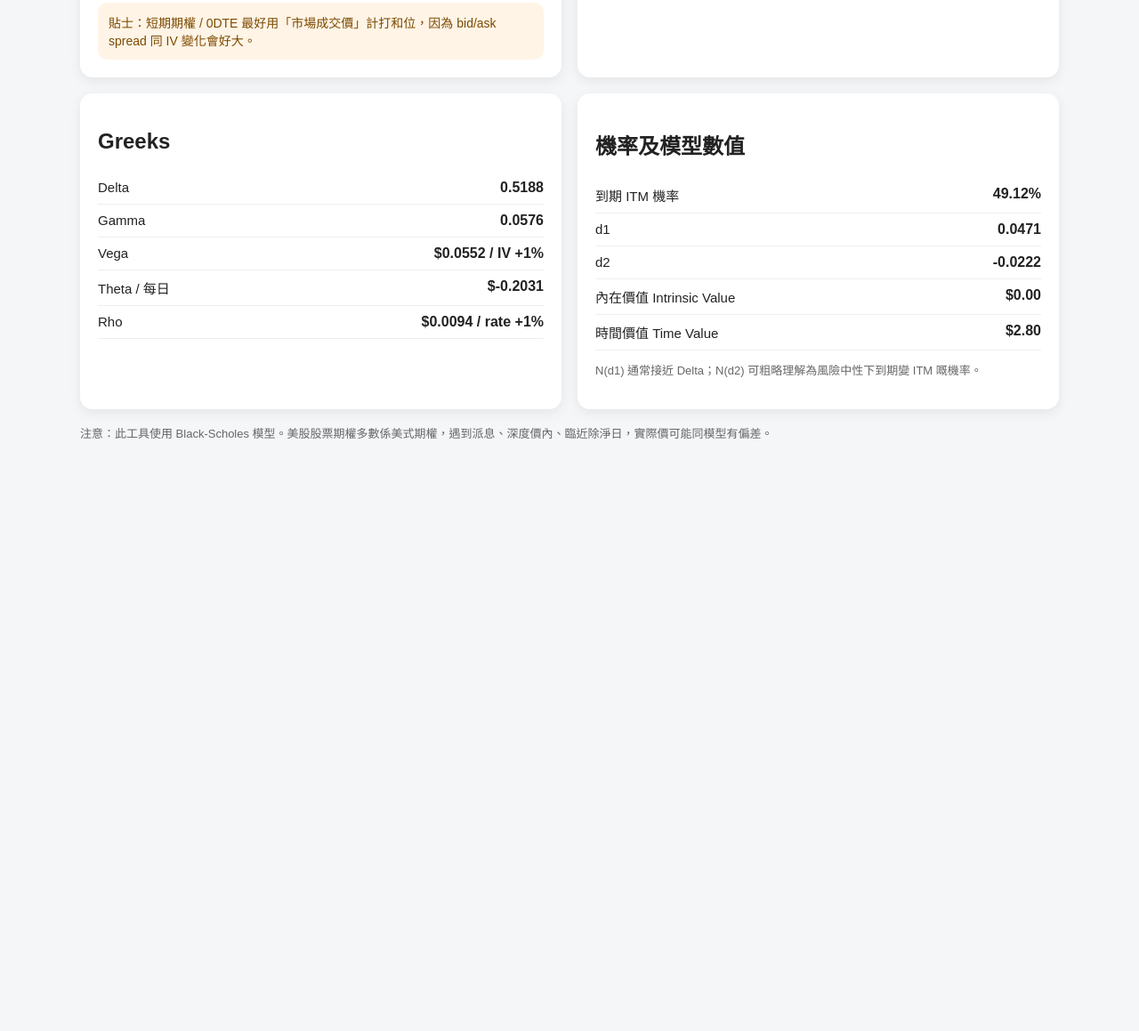
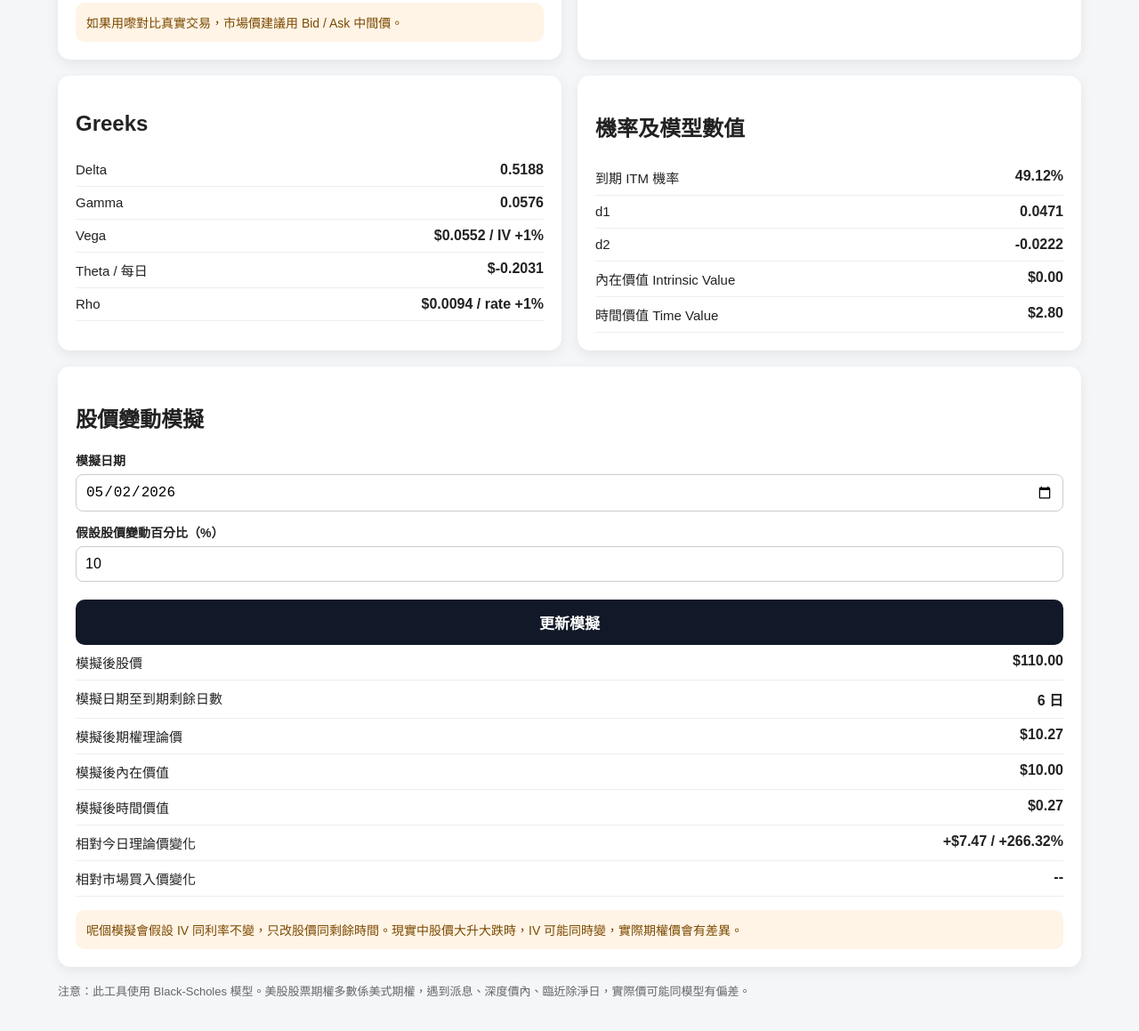
Before and after one commit to ycmycmkaka/Option-calculator, a plain HTML site: page index.html in a window 1280 px wide. Shown: the part 947-2106 px from the top of the page at 89% size. Before the commit the page ends 1481 px from the top, so only its background shows below. Drawn offline with Linux system fonts and the light colour scheme.

Commit message:
Update index.html

```diff
--- a/index.html
+++ b/index.html
@@ -12,7 +12,7 @@
       margin: 0;
       padding: 24px;
     }
-    .container { max-width: 1100px; margin: auto; }
+    .container { max-width: 1150px; margin: auto; }
     h1 { text-align: center; margin-bottom: 6px; }
     .subtitle { text-align: center; color: #666; margin-bottom: 24px; }
     .grid { display: grid; grid-template-columns: 1fr 1fr; gap: 18px; }
@@ -39,7 +39,6 @@
     .result-row strong { font-size: 16px; text-align: right; }
     .green { color: #087f5b; }
     .red { color: #c92a2a; }
-    .blue { color: #1c7ed6; }
     .muted { color: #666; font-size: 13px; line-height: 1.5; }
     .warning {
       background: #fff4e6; padding: 12px; border-radius: 10px;
@@ -54,7 +53,7 @@
 <body>
 <div class="container">
   <h1>期權估值及 IV 反推工具</h1>
-  <div class="subtitle">Black-Scholes Calculator｜理論價｜Greeks｜反推 IV｜打和價</div>
+  <div class="subtitle">Black-Scholes｜理論價｜Greeks｜反推 IV｜打和價｜股價變動模擬</div>
 
   <div class="grid">
     <div class="card">
@@ -81,16 +80,16 @@
       <label>無風險利率 r（%）</label>
       <input id="r" type="number" value="4.5" step="0.01">
 
-      <label>引伸波幅 IV（%）——用嚟計理論價</label>
+      <label>引伸波幅 IV（%）</label>
       <input id="sigma" type="number" value="50" step="0.01">
 
-      <label>市場期權價 Market Price（可選，用嚟反推 IV 及真實打和價）</label>
+      <label>市場期權價 Market Price（可選）</label>
       <input id="marketPrice" type="number" value="" step="0.01" placeholder="例如 12.35">
 
       <button onclick="calculate()">計算</button>
 
       <div class="warning">
-        貼士：短期期權 / 0DTE 最好用「市場成交價」計打和位，因為 bid/ask spread 同 IV 變化會好大。
+        如果用嚟對比真實交易，市場價建議用 Bid / Ask 中間價。
       </div>
     </div>
 
@@ -109,10 +108,6 @@
 
       <div class="result-row"><span>剩餘日數</span><strong id="daysDisplay">--</strong></div>
       <div class="result-row"><span>年化時間 T</span><strong id="tDisplay">--</strong></div>
-
-      <div class="warning">
-        Call 打和位 = Strike + 期權價；Put 打和位 = Strike - 期權價。
-      </div>
     </div>
   </div>
 
@@ -133,10 +128,30 @@
       <div class="result-row"><span>d2</span><strong id="d2Display">--</strong></div>
       <div class="result-row"><span>內在價值 Intrinsic Value</span><strong id="intrinsic">--</strong></div>
       <div class="result-row"><span>時間價值 Time Value</span><strong id="timeValue">--</strong></div>
+    </div>
+  </div>
 
-      <p class="muted">
-        N(d1) 通常接近 Delta；N(d2) 可粗略理解為風險中性下到期變 ITM 嘅機率。
-      </p>
+  <div class="card" style="margin-top:18px;">
+    <h2>股價變動模擬</h2>
+
+    <label>模擬日期</label>
+    <input id="scenarioDate" type="date">
+
+    <label>假設股價變動百分比（%）</label>
+    <input id="scenarioMovePct" type="number" value="10" step="0.1" placeholder="例如 3、5.5、-10">
+
+    <button onclick="calculate()">更新模擬</button>
+
+    <div class="result-row"><span>模擬後股價</span><strong id="scenarioStockPrice">--</strong></div>
+    <div class="result-row"><span>模擬日期至到期剩餘日數</span><strong id="scenarioDays">--</strong></div>
+    <div class="result-row"><span>模擬後期權理論價</span><strong id="scenarioOptionPrice">--</strong></div>
+    <div class="result-row"><span>模擬後內在價值</span><strong id="scenarioIntrinsic">--</strong></div>
+    <div class="result-row"><span>模擬後時間價值</span><strong id="scenarioTimeValue">--</strong></div>
+    <div class="result-row"><span>相對今日理論價變化</span><strong id="scenarioChangeTheo">--</strong></div>
+    <div class="result-row"><span>相對市場買入價變化</span><strong id="scenarioChangeMarket">--</strong></div>
+
+    <div class="warning">
+      呢個模擬會假設 IV 同利率不變，只改股價同剩餘時間。現實中股價大升大跌時，IV 可能同時變，實際期權價會有差異。
     </div>
   </div>
 
@@ -153,7 +168,12 @@ function setDefaultDates() {
 
   const nextWeek = new Date(today);
   nextWeek.setDate(today.getDate() + 7);
-  document.getElementById("expiryDate").value = nextWeek.toISOString().split("T")[0];
+  const nextWeekStr = nextWeek.toISOString().split("T")[0];
+  document.getElementById("expiryDate").value = nextWeekStr;
+
+  const tomorrow = new Date(today);
+  tomorrow.setDate(today.getDate() + 1);
+  document.getElementById("scenarioDate").value = tomorrow.toISOString().split("T")[0];
 }
 
 function erf(x) {
@@ -183,6 +203,10 @@ function calculateDays(startDate, endDate) {
 }
 
 function bsPrice(type, S, K, T, r, sigma) {
+  if (T <= 0) {
+    return type === "call" ? Math.max(S - K, 0) : Math.max(K - S, 0);
+  }
+
   const d1 = (Math.log(S / K) + (r + 0.5 * sigma * sigma) * T) / (sigma * Math.sqrt(T));
   const d2 = d1 - sigma * Math.sqrt(T);
 
@@ -201,12 +225,14 @@ function impliedVolatility(type, marketPrice, S, K, T, r) {
   for (let i = 0; i < 100; i++) {
     mid = (low + high) / 2;
     const price = bsPrice(type, S, K, T, r, mid);
-
     if (price > marketPrice) high = mid;
     else low = mid;
   }
+  return mid;
+}
 
-  return mid;
+function intrinsicValue(type, S, K) {
+  return type === "call" ? Math.max(S - K, 0) : Math.max(K - S, 0);
 }
 
 function calculate() {
@@ -234,8 +260,7 @@ function calculate() {
 
   const price = bsPrice(type, S, K, T, r, sigma);
 
-  let delta, theta, rho, itmProb, intrinsic;
-
+  let delta, theta, rho, itmProb;
   const gamma = normalPDF(d1) / (S * sigma * Math.sqrt(T));
   const vega = S * normalPDF(d1) * Math.sqrt(T) / 100;
 
@@ -247,7 +272,6 @@ function calculate() {
     ) / 365;
     rho = K * T * Math.exp(-r * T) * normalCDF(d2) / 100;
     itmProb = normalCDF(d2);
-    intrinsic = Math.max(S - K, 0);
   } else {
     delta = normalCDF(d1) - 1;
     theta = (
@@ -256,9 +280,9 @@ function calculate() {
     ) / 365;
     rho = -K * T * Math.exp(-r * T) * normalCDF(-d2) / 100;
     itmProb = normalCDF(-d2);
-    intrinsic = Math.max(K - S, 0);
   }
 
+  const intrinsic = intrinsicValue(type, S, K);
   const timeValue = price - intrinsic;
 
   let breakevenTheo, breakevenTheoPct;
@@ -329,6 +353,49 @@ function calculate() {
     document.getElementById("breakevenMarket").innerHTML = "--";
     document.getElementById("breakevenMarketPct").innerHTML = "--";
   }
+
+  calculateScenario(type, S, K, r, sigma, price, marketPrice, expiryDate);
+}
+
+function calculateScenario(type, S, K, r, sigma, currentTheoPrice, marketPrice, expiryDate) {
+  const scenarioDate = document.getElementById("scenarioDate").value;
+  const movePct = parseFloat(document.getElementById("scenarioMovePct").value);
+
+  if (!scenarioDate || isNaN(movePct)) {
+    return;
+  }
+
+  const scenarioDays = calculateDays(scenarioDate, expiryDate);
+  const scenarioT = Math.max(scenarioDays, 0) / 365;
+
+  const newS = S * (1 + movePct / 100);
+  const scenarioPrice = bsPrice(type, newS, K, scenarioT, r, sigma);
+  const scenarioIntrinsic = intrinsicValue(type, newS, K);
+  const scenarioTimeValue = scenarioPrice - scenarioIntrinsic;
+
+  const changeTheo = scenarioPrice - currentTheoPrice;
+  const changeTheoPct = (changeTheo / currentTheoPrice) * 100;
+
+  document.getElementById("scenarioStockPrice").innerHTML = "$" + newS.toFixed(2);
+  document.getElementById("scenarioDays").innerHTML = scenarioDays + " 日";
+  document.getElementById("scenarioOptionPrice").innerHTML = "$" + scenarioPrice.toFixed(2);
+  document.getElementById("scenarioIntrinsic").innerHTML = "$" + scenarioIntrinsic.toFixed(2);
+  document.getElementById("scenarioTimeValue").innerHTML = "$" + scenarioTimeValue.toFixed(2);
+
+  document.getElementById("scenarioChangeTheo").innerHTML =
+    (changeTheo >= 0 ? "+" : "") + "$" + changeTheo.toFixed(2) +
+    " / " + (changeTheoPct >= 0 ? "+" : "") + changeTheoPct.toFixed(2) + "%";
+
+  if (marketPrice !== null && marketPrice > 0) {
+    const changeMarket = scenarioPrice - marketPrice;
+    const changeMarketPct = (changeMarket / marketPrice) * 100;
+
+    document.getElementById("scenarioChangeMarket").innerHTML =
+      (changeMarket >= 0 ? "+" : "") + "$" + changeMarket.toFixed(2) +
+      " / " + (changeMarketPct >= 0 ? "+" : "") + changeMarketPct.toFixed(2) + "%";
+  } else {
+    document.getElementById("scenarioChangeMarket").innerHTML = "--";
+  }
 }
 
 setDefaultDates();
```
